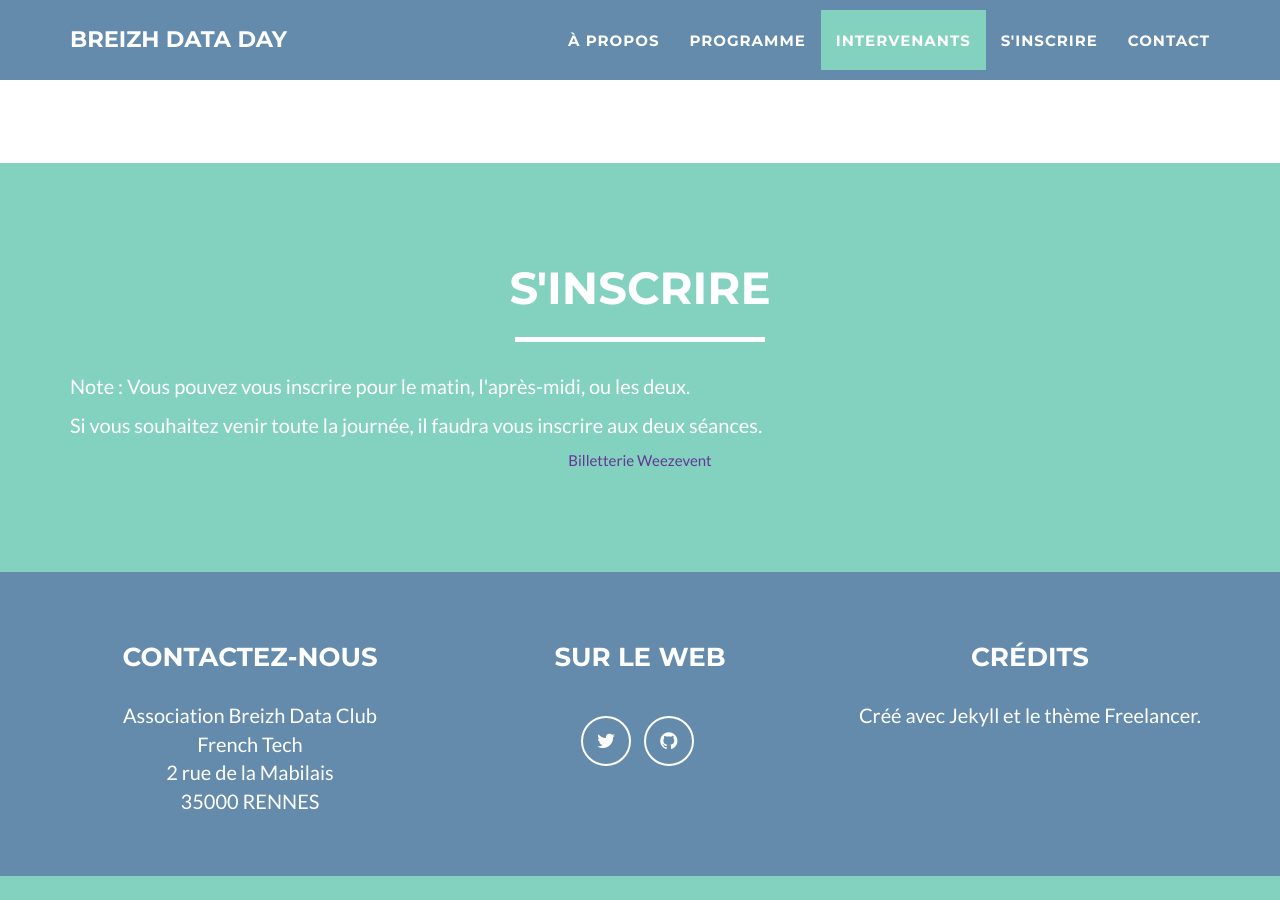
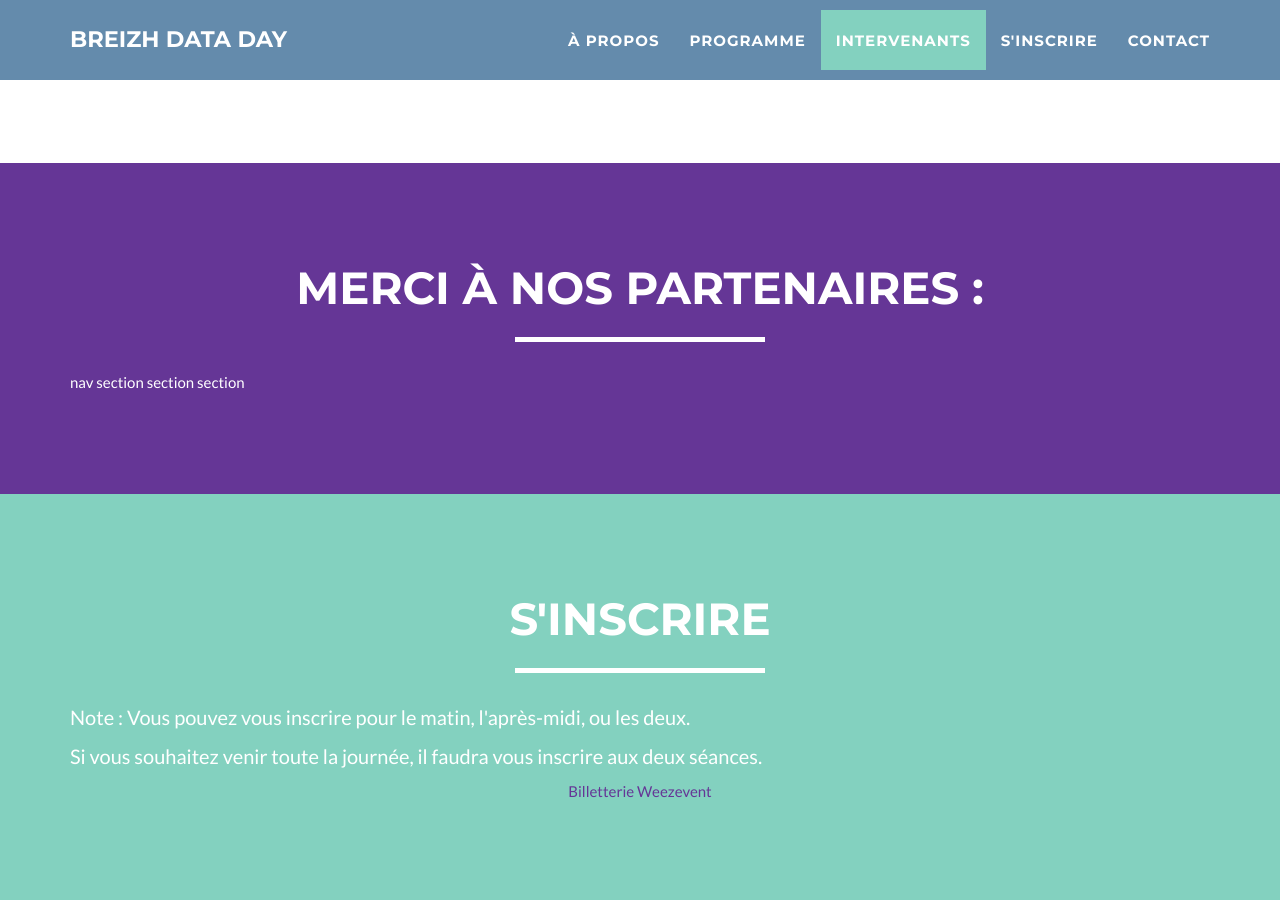
Before and after one commit to jeromelachaud/freelancer-theme, a Jekyll site: the page built from index.html, in a window 1280 px wide and 900 px high, scrolled down 2599 px. Built offline with Jekyll 4.4.1, drawn with Linux system fonts in a browser that asks for light colours; a script that is not in the unit is left out.

Commit message:
changes in default

```diff
--- /dev/null
+++ b/_includes/partenaires.html
@@ -0,0 +1,18 @@
+ <!-- About Section -->
+    <section class="programme" id="partenaires">
+        <div class="container">
+            <div class="row">
+                <div class="col-lg-12 text-center">
+                    <h2>Merci à nos partenaires :</h2>
+                    <hr class="star-light">
+                </div>
+            </div>
+            <div class = "bodygrid">
+                <grid1>nav</grid1>
+                <grid2>section</grid2>
+                <grid3>section</grid3>
+                <grid4>section</grid4>
+            </div>
+            </div>
+        </div>
+    </section>
--- a/_layouts/default.html
+++ b/_layouts/default.html
@@ -7,6 +7,7 @@
     {% include about.html %}
     {% include programme.html %}
     {% include portfolio_grid.html %}
+    {% include partenaires.html %}
     {% include inscriptions.html %}
     {% include footer.html %}
     {% include modals.html %}
```
